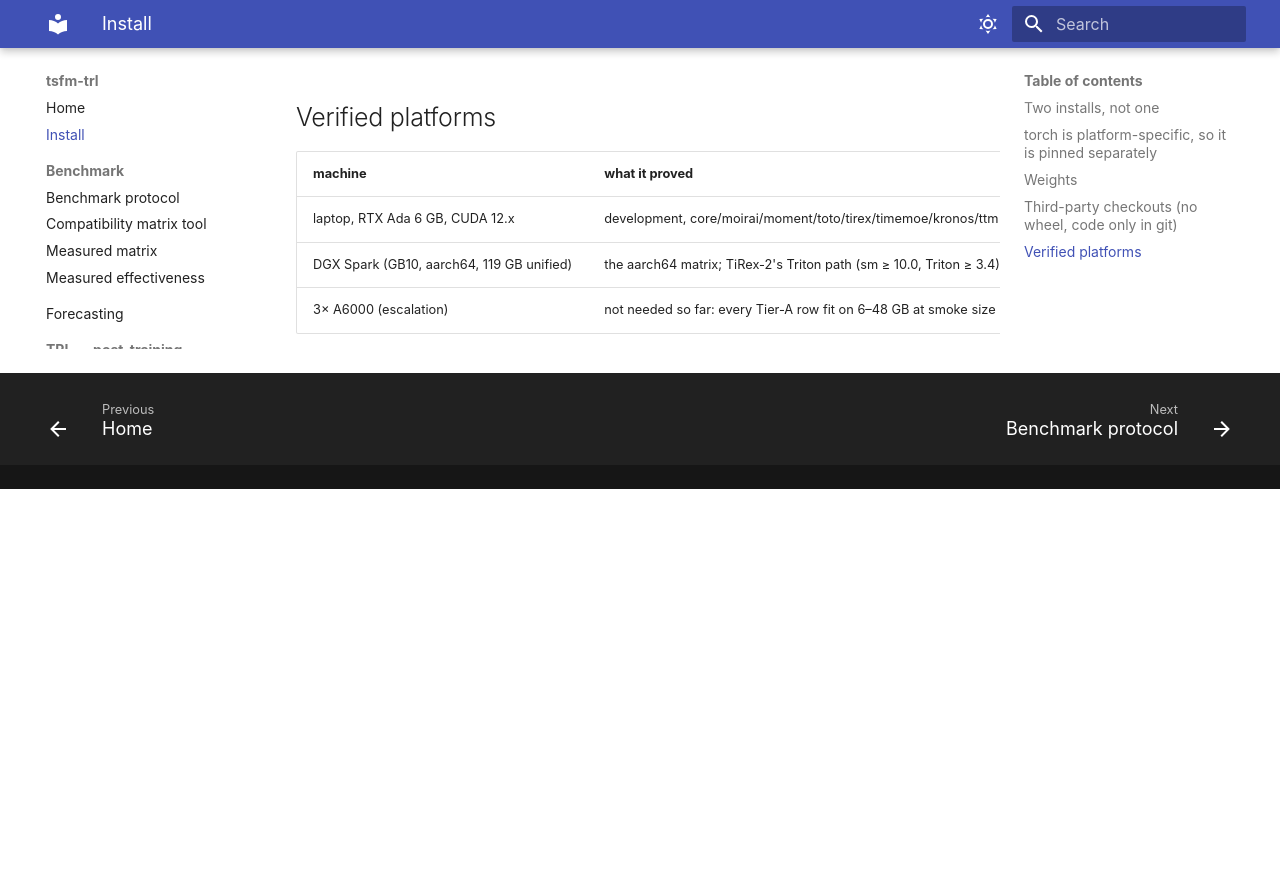
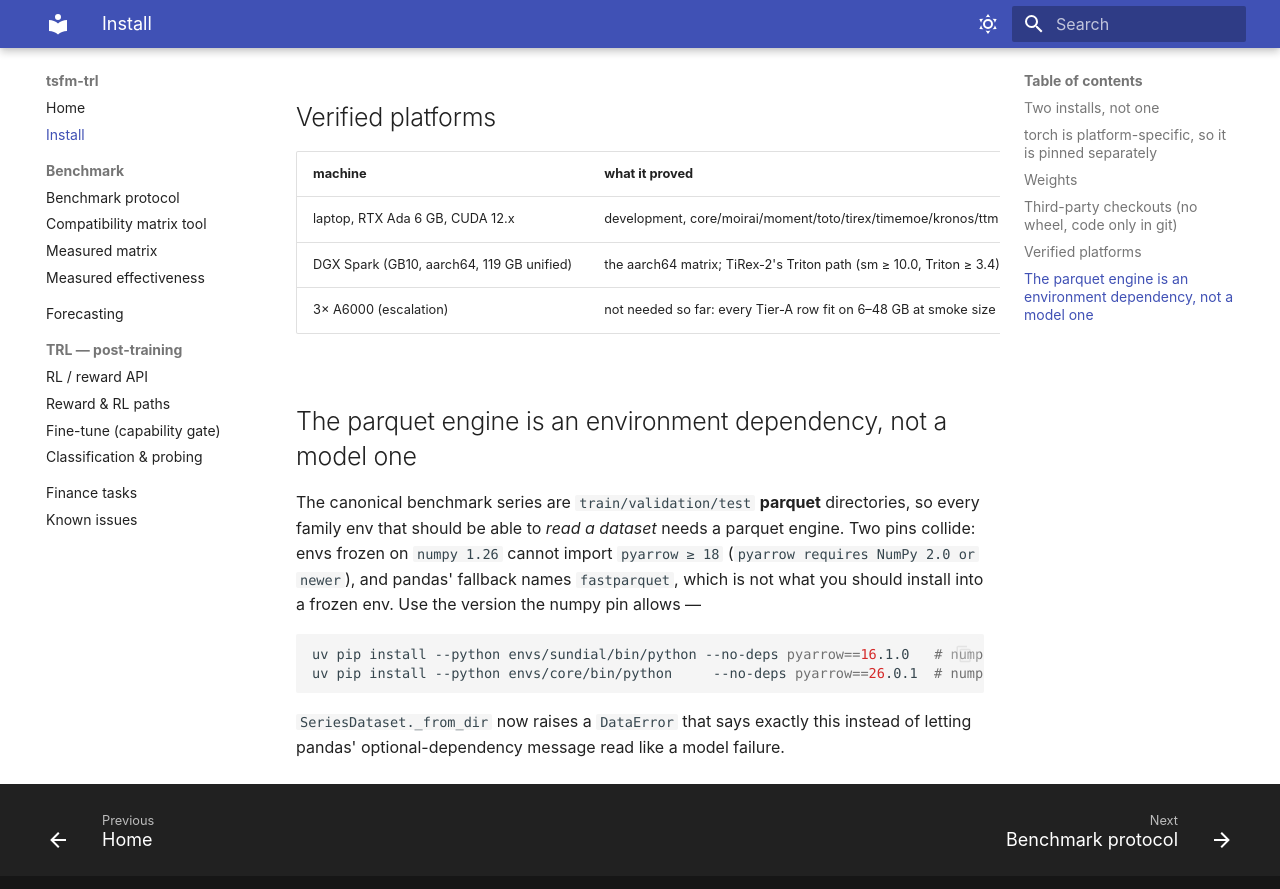
Before and after one commit to DobricLilujun/tsfm-trl, an MkDocs documentation site: the page built from docs/01_install.md, in a window 1280 px wide and 900 px high, scrolled down 1632 px. Shown: the top 889 px of the window. Built offline with MkDocs 1.6.1 and Material for MkDocs 9.7.7, drawn with Linux system fonts in a browser that asks for light colours; before the commit the page ends 2121 px from its top, so only the background shows below that.

Commit message:
benchmark datasets need a parquet engine in every family env: numpy-1.26 envs (sundial/toto/timemoe) take pyarrow 16.1.0 (pyarrow>=18 needs numpy 2), installed on the DGX and recorded in their locks; docs/01 says which version fits which pin

````diff
--- a/docs/01_install.md
+++ b/docs/01_install.md
@@ -79,3 +79,19 @@ as a model failure.
 | laptop, RTX Ada 6 GB, CUDA 12.x | development, core/moirai/moment/toto/tirex/timemoe/kronos/ttm envs |
 | DGX Spark (GB10, aarch64, 119 GB unified) | the aarch64 matrix; TiRex-2's Triton path (sm ≥ 10.0, Triton ≥ 3.4) |
 | 3× A6000 (escalation) | not needed so far: every Tier-A row fit on 6–48 GB at smoke size |
+
+## The parquet engine is an environment dependency, not a model one
+
+The canonical benchmark series are `train/validation/test` **parquet** directories, so
+every family env that should be able to *read a dataset* needs a parquet engine. Two
+pins collide: envs frozen on `numpy 1.26` cannot import `pyarrow ≥ 18` (`pyarrow
+requires NumPy 2.0 or newer`), and pandas' fallback names `fastparquet`, which is not
+what you should install into a frozen env. Use the version the numpy pin allows —
+
+```bash
+uv pip install --python envs/sundial/bin/python --no-deps pyarrow==16.1.0   # numpy 1.26 envs
+uv pip install --python envs/core/bin/python     --no-deps pyarrow==26.0.1  # numpy 2 envs
+```
+
+`SeriesDataset._from_dir` now raises a `DataError` that says exactly this instead of
+letting pandas' optional-dependency message read like a model failure.
````
Also changed, not shown: 5 other files.
